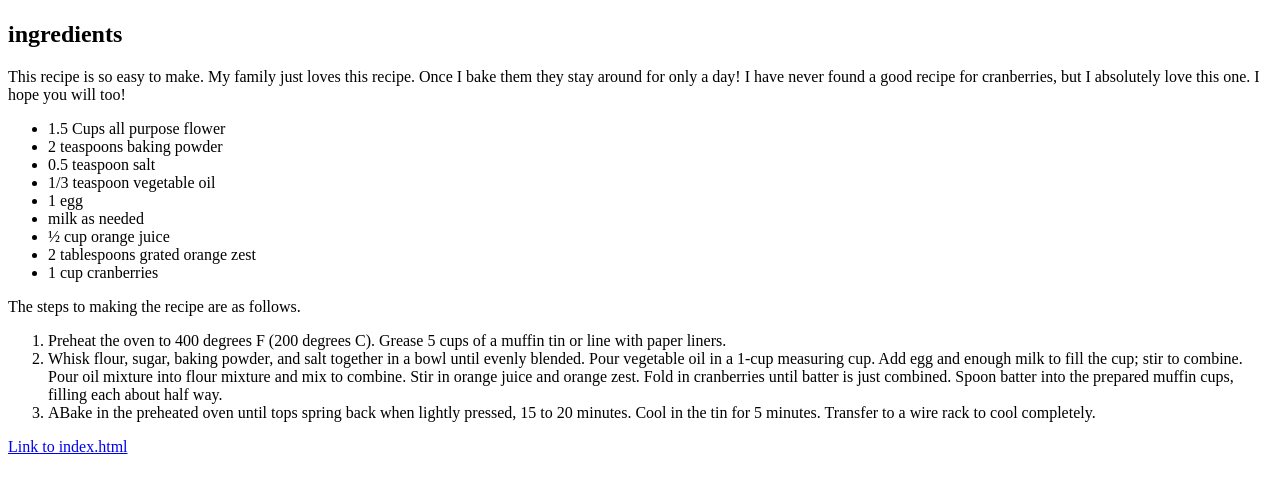
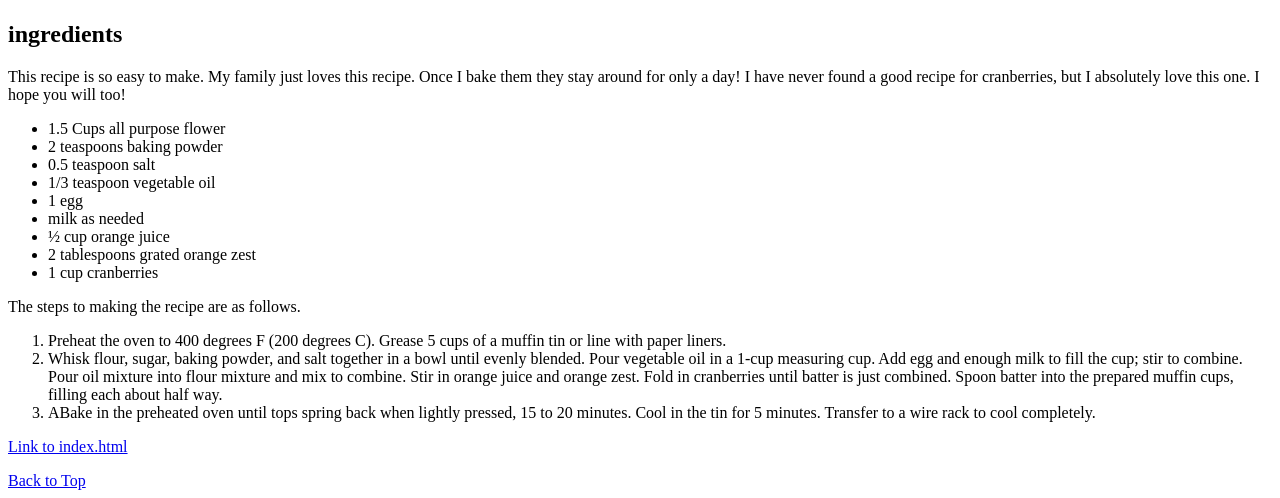
Before and after one commit to devk03/odin-recipes, a plain HTML site: page recipes/cranmuffins.html in a window 1280 px wide. Shown: the part 383-881 px from the top of the page. Before the commit the page ends 855 px from the top, so only its background shows below. Drawn offline with Linux system fonts and the light colour scheme.

Commit message:
Added a 'take me to the top link' in at the botten of every page

```diff
--- a/recipes/cranmuffins.html
+++ b/recipes/cranmuffins.html
@@ -31,5 +31,7 @@
         </ol>
     </p>
     <p><a href = "/Users/devk/Documents/Odin/odin-recipes/odin-recipes/index.html">Link to index.html</a></p>
+    <a href="#top">Back to Top</a>
+
 </body>
 </html>
```
Also changed, not shown: index.html (+1 -0 lines), recipes/chocyfudge.html (+1 -0 lines), recipes/eggs.html (+2 -0 lines).
